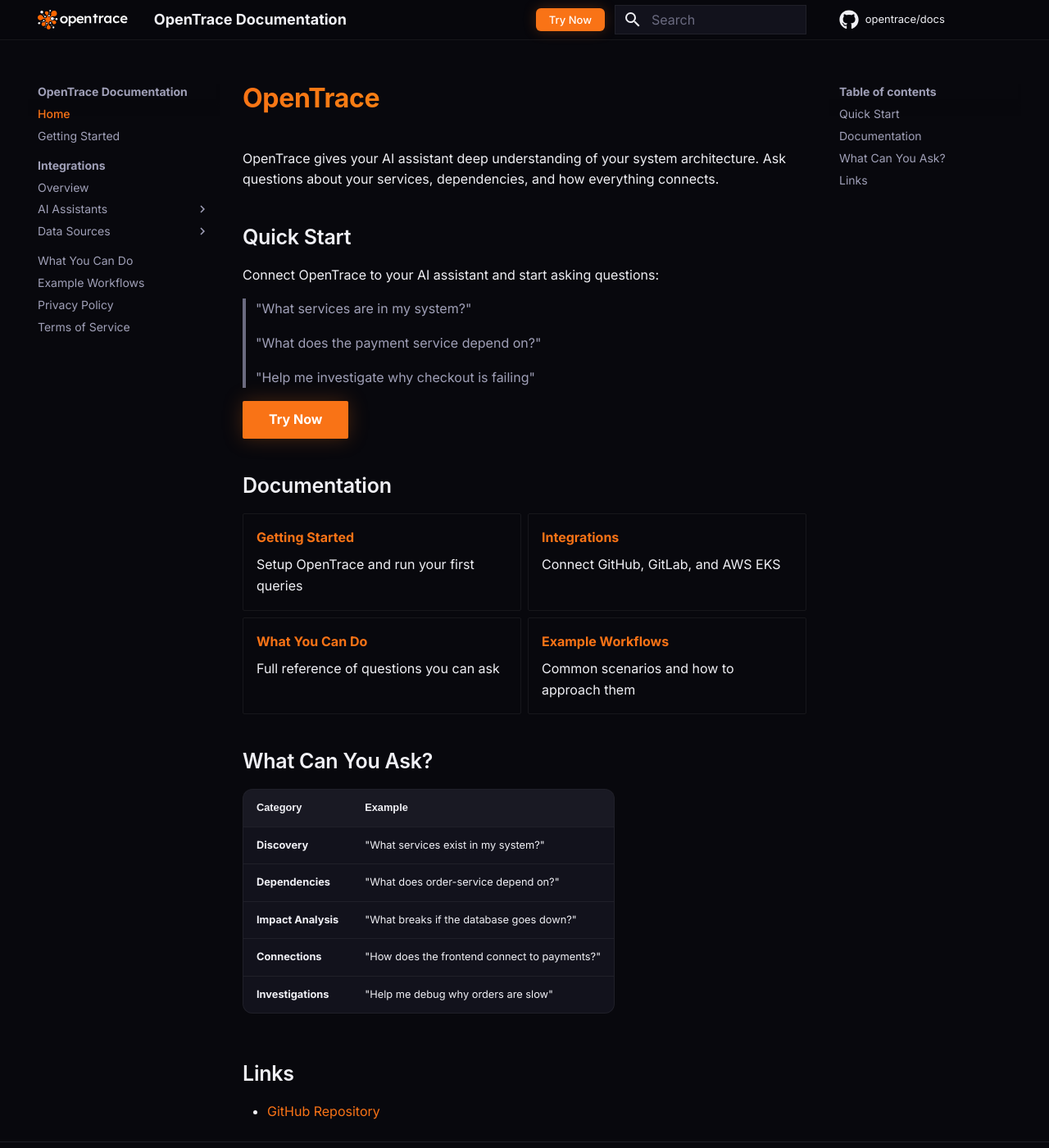
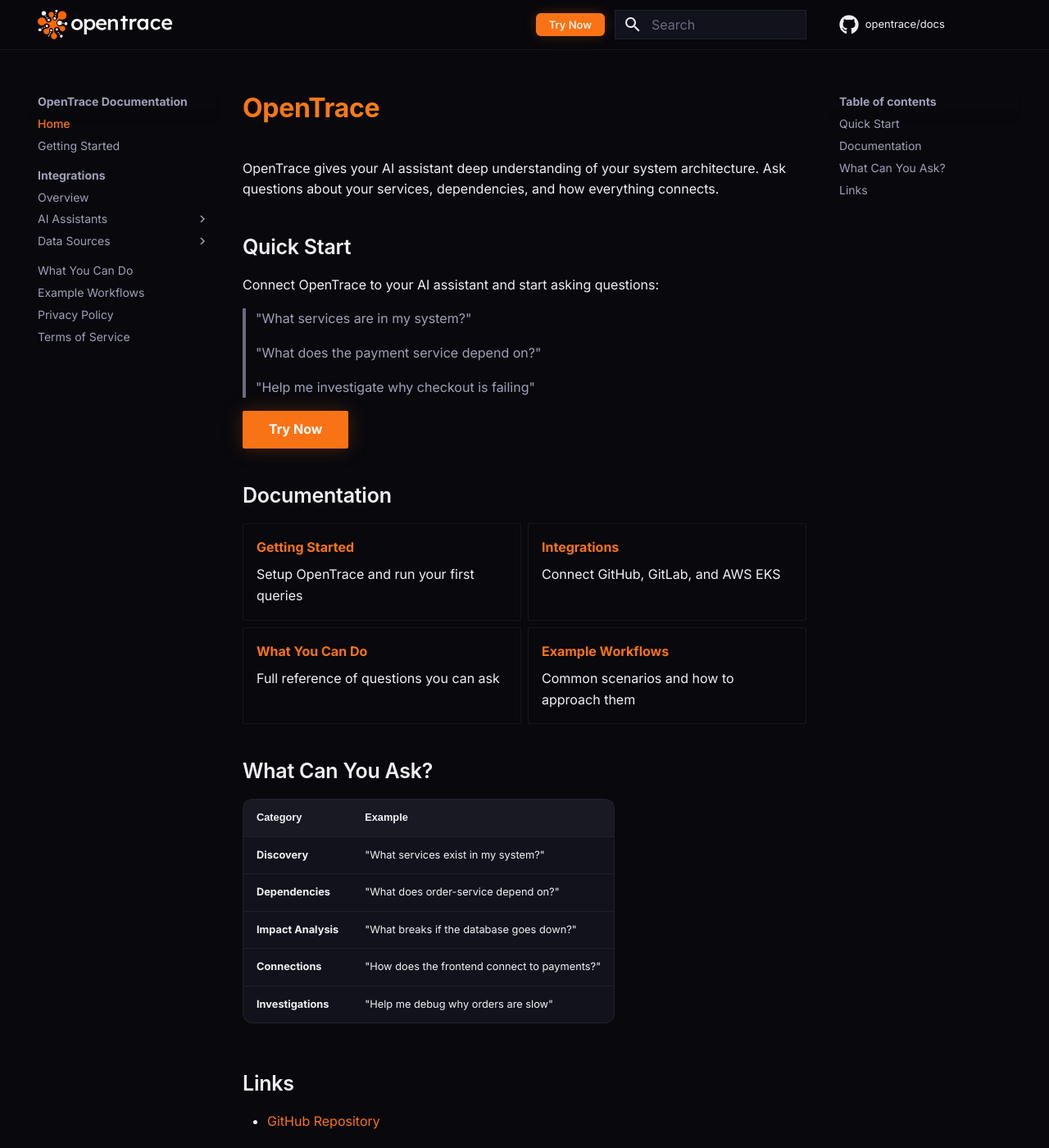
Before and after one commit to opentrace/docs, an MkDocs documentation site: the page built from docs/index.md, in a window 1280 px wide and 1400 px high. Shown: the whole window at 82% size. Built offline with MkDocs 1.6.1 and Material for MkDocs 9.7.7, drawn with Linux system fonts in a browser that asks for light colours; some web fonts are replaced; comment, search, counter and statistics services are not loaded.

Commit message:
feat(theme): match website logo size and hide site title text
- Logo height set to 36px matching the website nav
- Hide 'OpenTrace' text from header since the logo wordmark already includes it

Co-Authored-By: Claude Opus 4.6 (1M context) <noreply@anthropic.com>

```diff
--- a/docs/stylesheets/extra.css
+++ b/docs/stylesheets/extra.css
@@ -72,6 +72,16 @@
 
 .md-header[data-md-state="shadow"] {
   box-shadow: 0 1px 0 rgba(255, 255, 255, 0.06);
+}
+
+/* Logo — match website size (36px height) and hide site title */
+.md-header__button.md-logo img {
+  height: 36px;
+  width: auto;
+}
+
+.md-header__topic:first-child .md-ellipsis {
+  display: none;
 }
 
 /* ─── Sidebar / Nav ─── */
```
